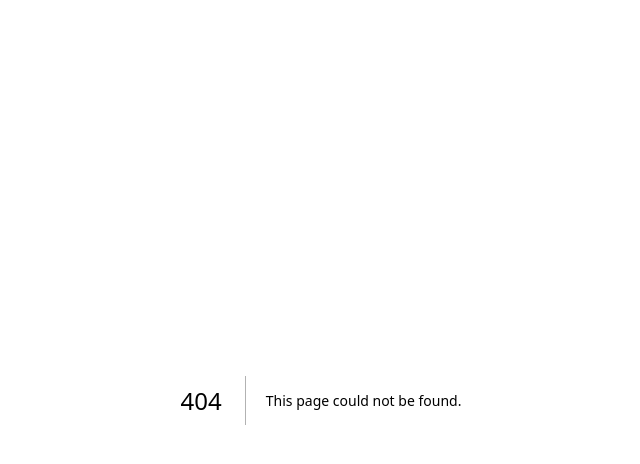
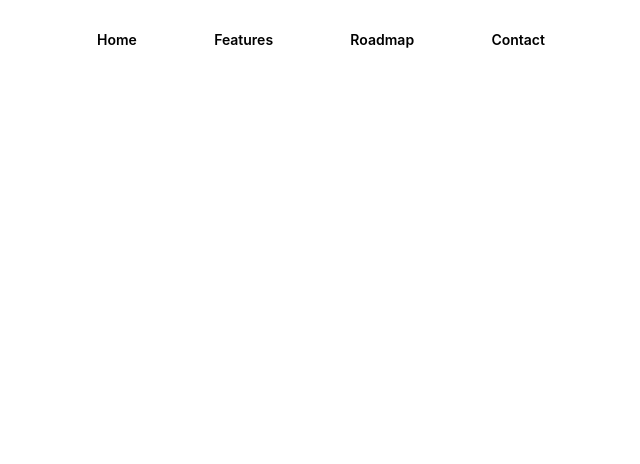
Before and after one commit to AdminForIinRange/spite, a Next.js app: page /LandingPage in a window 1280 px wide. Before the commit this address had no page. Shown: the top 464 px of the page, without its empty margins (319-959 px from the left). Built offline with nearby package versions, Linux system fonts and the light colour scheme.

Commit message:
just testing

```diff
--- /dev/null
+++ b/src/app/LandingPage/page.jsx
@@ -0,0 +1,54 @@
+import React from "react";
+import { Box, Button, HStack, VStack } from "@chakra-ui/react";
+const LandingPage = () => {
+  return (
+    <>
+      <HStack>
+        <Box w={"100%"} h={"100%"} mt={"20px"}>
+          <HStack justify={"center"} w={"100%"}>
+            <HStack
+              justify={"space-between"}
+              w={["90%", "80%", "90%", "70%", "50%"]}
+              rounded={"xl"}
+              px={["3", "3", "10", "20", "20"]}
+            >
+              <Button
+                variant={"none"}
+                color={"black"}
+                fontSize={["10px", "11px", "14px", "14px", "14px"]}
+              >
+                Home
+              </Button>
+
+              <Button
+                variant={"none"}
+                color={"black"}
+                fontSize={["10px", "11px", "14px", "14px", "14px"]}
+              >
+                Features
+              </Button>
+
+              <Button
+                variant={"none"}
+                color={"black"}
+                fontSize={["10px", "11px", "14px", "14px", "14px"]}
+              >
+                Roadmap
+              </Button>
+
+              <Button
+                variant={"none"}
+                color={"black"}
+                fontSize={["10px", "11px", "14px", "14px", "14px"]}
+              >
+                Contact
+              </Button>
+            </HStack>
+          </HStack>
+        </Box>
+      </HStack>
+    </>
+  );
+};
+
+export default LandingPage;
```
